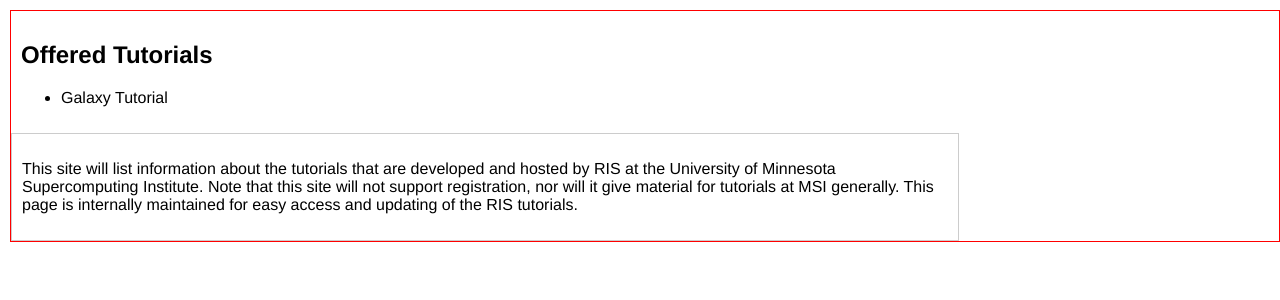
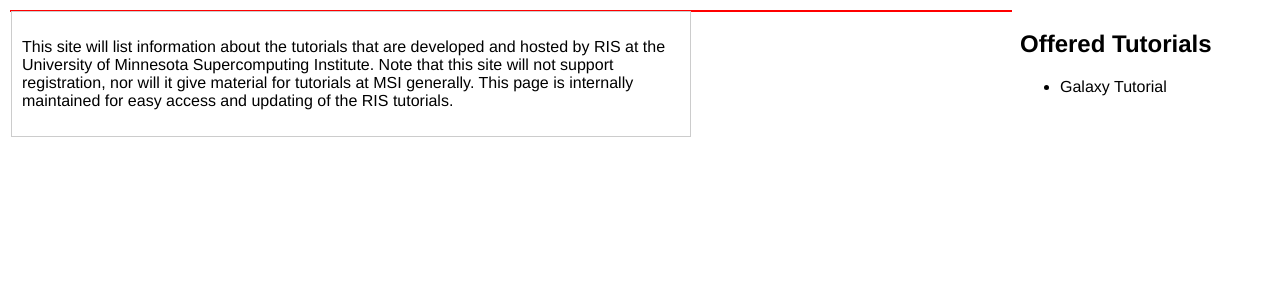
Before and after one commit to msi-ris/Tutorials, a Jekyll site: the page built from index.html, in a window 1280 px wide. Shown: the top 300 px of the page. Built offline with Jekyll 4.4.1, drawn with Linux system fonts in a browser that asks for light colours.

Commit message:
update css

```diff
--- a/css/main.css
+++ b/css/main.css
@@ -18,7 +18,7 @@ body {
     border:1px solid #f00;
 }
 #maindiv {
-    position:relative;
+    position:absolute;
     display:block;
     top:0px;
     left:0px;
@@ -29,7 +29,7 @@ body {
 }
 
 #navdiv {
-    position:relative;
+    position:fixed;
     top:0px;
     right:0px;
     padding:10px;
```
